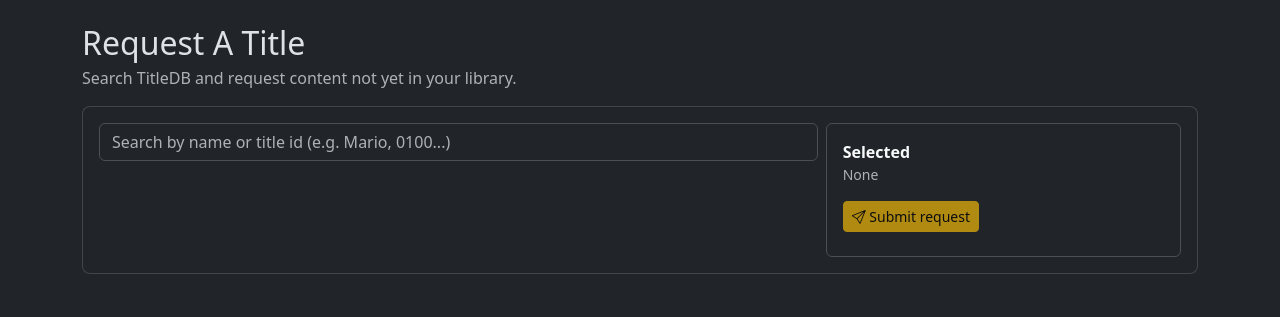
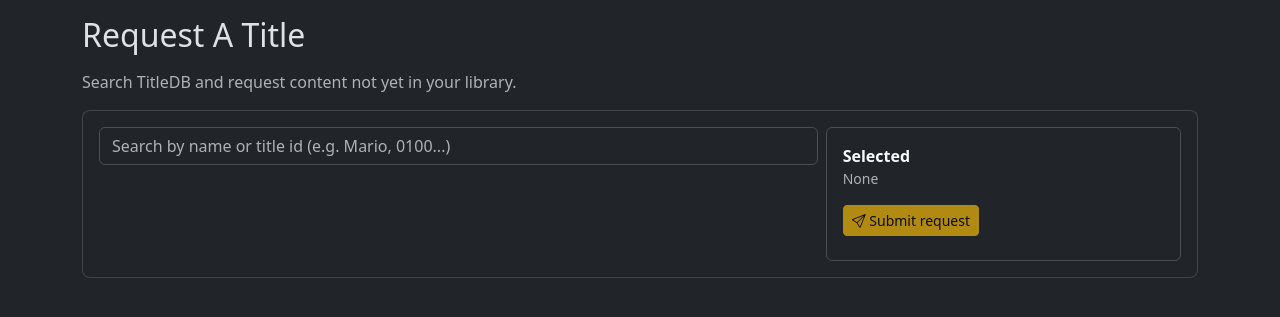
Before and after one commit to a1ex4/ownfoil, a Flask app: template app/templates/requests.html in a window 1280 px wide. Shown: the part 57-374 px from the top of the page. Run offline with Flask 3, Linux system fonts and the light colour scheme; the template is opened without the code that fills it, so the values that code supplies are empty; parts of the project's set-up code (start-up, migrations or seed data) failed here and were passed over; some libraries are stand-ins or nearby versions.

Commit message:
UI: align users, requests, and upload pages

```diff
--- a/app/templates/requests.html
+++ b/app/templates/requests.html
@@ -2,33 +2,37 @@
 
 {% block content %}
 {% include 'nav.html' %}
-<div class="container mt-4">
+<div class="container-fluid setting-body">
+  <div class="row">
+    <div class="col">
+      <div class="settings-container container mt-3">
+
         <div class="d-flex align-items-center justify-content-between gap-3 flex-wrap">
           <div>
             {% if current_user.is_admin or admin_account_created == false %}
-      <h2 class="mb-1">Requests</h2>
-      <div class="text-muted">User title requests and torrent search.</div>
+            <h2 class="pb-2">Requests</h2>
+            <p class="text-muted">User title requests and torrent search.</p>
             {% else %}
-      <h2 class="mb-1">Request A Title</h2>
-      <div class="text-muted">Search TitleDB and request content not yet in your library.</div>
+            <h2 class="pb-2">Request A Title</h2>
+            <p class="text-muted">Search TitleDB and request content not yet in your library.</p>
             {% endif %}
           </div>
           <div class="d-flex align-items-center gap-2">
             {% if current_user.is_admin or admin_account_created == false %}
-      <button class="btn btn-outline-light btn-sm" id="refreshRequestsBtn"><i class="bi bi-arrow-clockwise"></i> Refresh</button>
+            <button class="btn btn-outline-light btn-sm text-nowrap" id="refreshRequestsBtn"><i class="bi bi-arrow-clockwise"></i> Refresh</button>
             {% endif %}
           </div>
         </div>
 
-  <div class="card bg-dark text-light mt-3">
+        <div class="card bg-dark text-light mb-3">
           <div class="card-body">
       {% if current_user.is_admin or admin_account_created == false %}
-      <div class="row g-2">
-        <div class="col-12 col-lg-6">
+      <div class="d-flex flex-column flex-lg-row gap-2 align-items-lg-center">
+        <div class="flex-grow-1">
           <input type="text" class="form-control" id="adminSearchBox" placeholder="Filter by title id, name, user...">
         </div>
-        <div class="col-12">
-          <div class="table-responsive">
+      </div>
+      <div class="table-responsive mt-2">
         <table class="table table-dark table-sm align-middle mb-0">
           <thead>
             <tr>
@@ -43,8 +47,6 @@
         </table>
       </div>
       <div class="text-muted small mt-2" id="requestsStatus"></div>
-        </div>
-      </div>
       {% else %}
       <div class="row g-2">
         <div class="col-12 col-lg-8">
@@ -63,6 +65,9 @@
         </div>
       </div>
       {% endif %}
+    </div>
+  </div>
+      </div>
     </div>
   </div>
 
```
Also changed, not shown: app/templates/upload.html (+7 -5 lines), app/templates/users.html (+12 -10 lines). Lines whose indentation alone changed are shown as unchanged.
